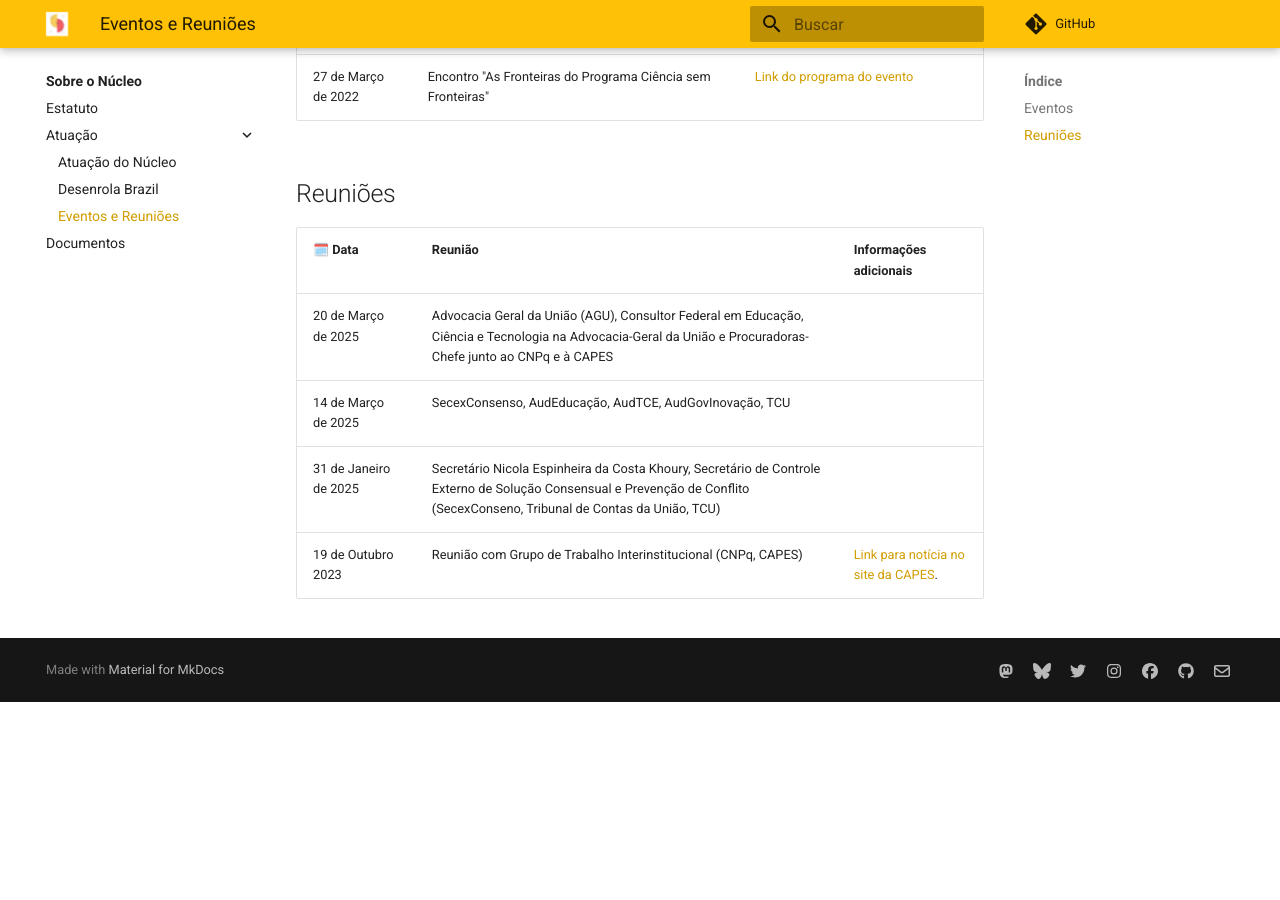
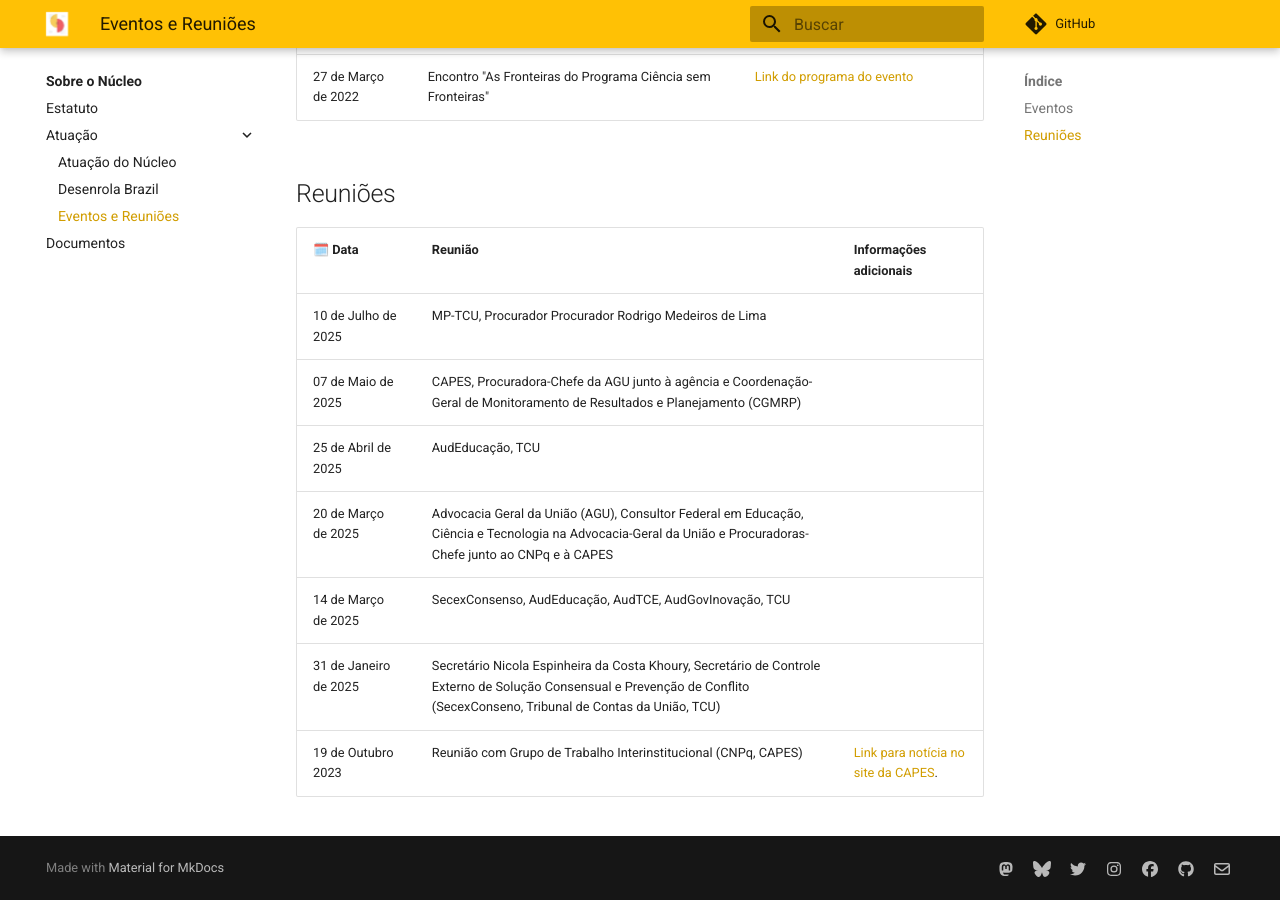
Before and after one commit to exbolsistas/exbolsistas.github.io, an MkDocs documentation site: the page built from docs/eventos-reunioe.md, in a window 1280 px wide and 900 px high, scrolled down 679 px. Built offline with MkDocs 1.6.1 and Material for MkDocs 9.7.7, drawn with Linux system fonts in a browser that asks for light colours; comment, search, counter and statistics services are not loaded; before the commit the page ends 1381 px from its top, so only the background shows below that.

Commit message:
docs: Reuniões e eventos

```diff
--- a/docs/eventos-reunioe.md
+++ b/docs/eventos-reunioe.md
@@ -20,6 +20,9 @@ Nesta página registramos as participações do Núcleo em reuniões com entes p
 
 | 🗓️ Data            | Reunião                                                                                                                                                                     | Informações adicionais                                                                                                                           |
 | --------------------- | --------------------------------------------------------------------------------------------------------------------------------------------------------------------------- | ------------------------------------------------------------------------------------------------------------------------------------------------ |
+| 10 de Julho de 2025   | MP-TCU, Procurador Procurador Rodrigo Medeiros de Lima                                                                                                                      |                                                                                                                                                  |
+| 07 de Maio de 2025    | CAPES, Procuradora-Chefe da AGU junto à agência e  Coordenação-Geral de Monitoramento de Resultados e Planejamento (CGMRP)                                                  |                                                                                                                                                  |
+| 25 de Abril de 2025   | AudEducação, TCU                                                                                                                                                            |                                                                                                                                                  |
 | 20 de Março de 2025   | Advocacia Geral da União (AGU), Consultor Federal em Educação, Ciência e Tecnologia na Advocacia-Geral da União e Procuradoras-Chefe junto ao CNPq e à CAPES                |                                                                                                                                                  |
 | 14 de Março de 2025   | SecexConsenso, AudEducação, AudTCE, AudGovInovação, TCU                                                                                                                     |                                                                                                                                                  |
 | 31 de Janeiro de 2025 | Secretário Nicola Espinheira da Costa Khoury, Secretário de Controle Externo de Solução Consensual e Prevenção de Conflito (SecexConseno, Tribunal de Contas da União, TCU) |                                                                                                                                                  |
```
